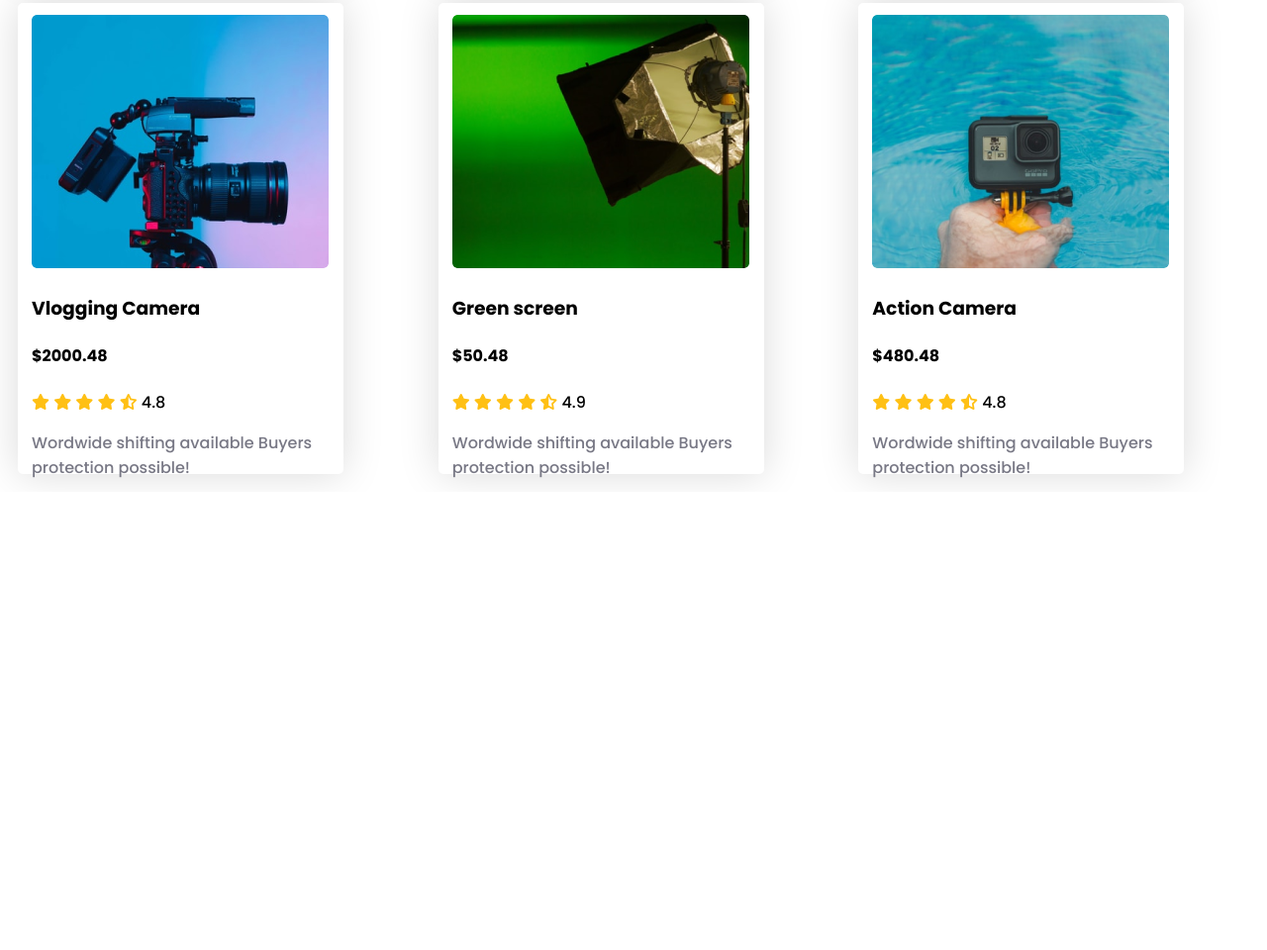
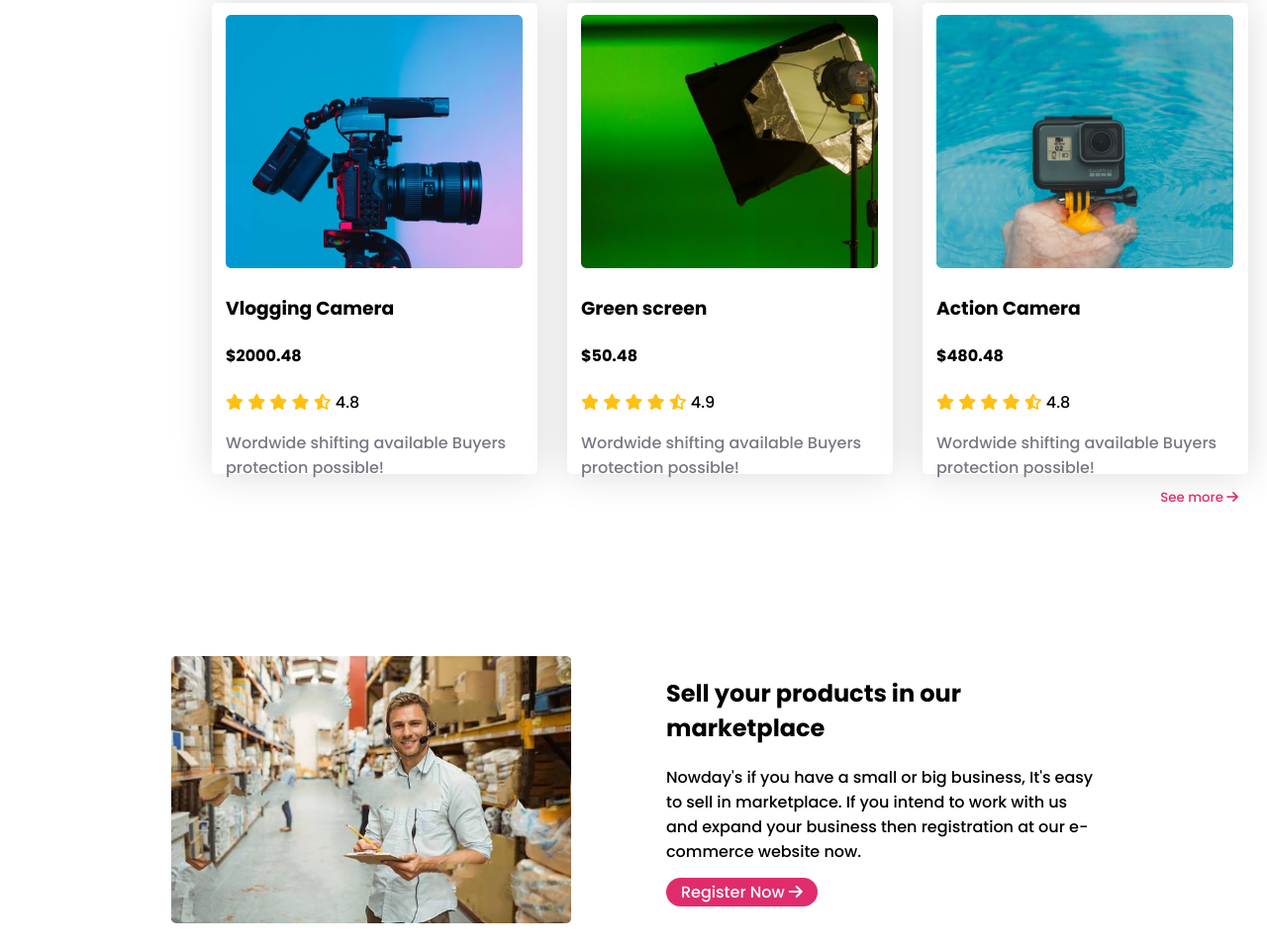
Before and after one commit to Md-Nihal/nihal-assignment-2, a plain HTML site: page index.html in a window 1280 px wide. Shown: the part 2020-2980 px from the top of the page at 99% size. Before the commit the page ends 2517 px from the top, so only its background shows below. Drawn offline with Linux system fonts and the light colour scheme; files whose address does not match are found by name.

Commit message:
extra part

```diff
--- a/css/stylesheet.css
+++ b/css/stylesheet.css
@@ -99,12 +99,19 @@ header{
    margin-top: 100px;
    margin-bottom: 30px;
  }
+ .top-products{
+    width: 1047px;
+    height: 1662px;
+    margin-left: 196px;
+    margin-right: 196px;
+ }
 .products{
     display: grid;
     grid-template-columns: repeat(3, 1fr);
     grid-column-gap: 30px;
     grid-row-gap: 30px;
     padding: 10px;
+
 }
  .product{
     width: 329px;
@@ -114,13 +121,22 @@ header{
     box-shadow: 0px 0px 40px rgba(0, 0, 0, 0.15);
 }
 
+
  .product .product-image img{
     width: 300px;
     height: 256px;
     border-radius: 5px;
     margin-top: 12px;
     margin-left: 14px;
+    overflow: hidden;
  }
+ .product .product-image img:hover{
+    width: 400px;
+    height: 356px;
+    transform: scale(.75) rotate(360deg);
+    transition: transform 3.5s ease-in-out;
+}
+
  .product-detail{
     margin-top: 5px;
     margin-left: 14px;
@@ -144,3 +160,36 @@ header{
 .fa-star-half-alt.filled{
     color: #FFC014;
 }
+ /* small part  */
+ .small-part{
+    text-align: end;
+ }
+
+.small-part a{
+    color: #E02C6D;
+    text-decoration: none;
+}
+/* Extra part  */
+.extra-part{
+    display: flex;
+    margin: 20px 165px;
+
+}
+.extra-part-1 img{
+    width: 404px;
+    height: 270px;
+    border-radius: 5px;
+}
+.extra-part-2{
+    width: 610px;
+    height: 224px;
+    margin-left: 96px;
+}
+.extra-part-2 a{
+    text-decoration: none;
+    color: white;
+    background-color: #E02C6D;
+    padding: 3px 15px;
+    font-weight: 500;
+    border-radius: 20px;
+}
--- a/index.html
+++ b/index.html
@@ -68,7 +68,6 @@
         <!-- items part  -->
         <h2 class="section-title">Most selling products.</h2>
         <section class="top-products">
-
             <div class="products">
                 <article class="product">
                     <div class="product-image">
@@ -242,10 +241,23 @@
                     </div>
                 </article>
             </div>
-
-
+            <div class="small-part">
+                <a href=""><small>See more <i class="fas fa-arrow-right"></i> </small></a>
+            </div>
         </section>
 
+        <!-- Extra part  -->
+        <section class="extra-part">
+            <div class="extra-part-1">
+                <img src="images/selling.jpg" alt="">
+            </div>
+            <div class="extra-part-2">
+                <h2>Sell your products in our marketplace</h2>
+                <p> Nowday's if you have a small or big business, It's easy to sell in marketplace. If you intend to
+                    work with us and expand your business then registration at our e-commerce website now.</p>
+                <a href="">Register Now <i class="fas fa-arrow-right"></i> </a>
+            </div>
+        </section>
     </main>
 </body>
 
```
Also changed, not shown: images/selling.jpg (added).
